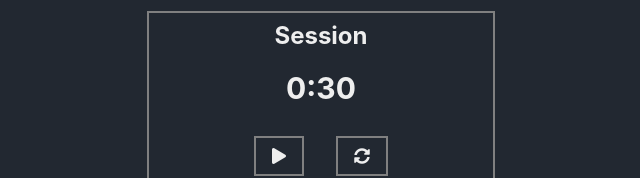
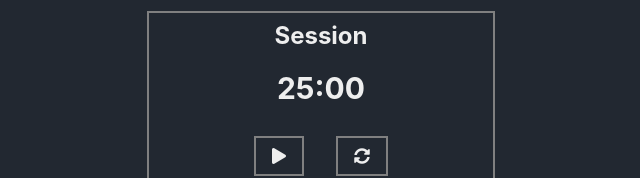
Before and after one commit to agboolaidris/build_clock, a React (Create React App) app: page / in a window 1280 px wide. Shown: the part 369-547 px from the top of the page, without its empty margins (319-959 px from the left). Built offline with nearby package versions, Linux system fonts and the light colour scheme.

Commit message:
update files

```diff
--- a/src/App.js
+++ b/src/App.js
@@ -12,8 +12,10 @@ function App() {
   isPlaying:false
 
   })
-  const [clock_count, Setclock_count] = useState(state.session_count*60);
+
+  const [clock_count, Setclock_count] = useState(25*60);
   const [interval, setinterval] = useState(undefined)
+
 
   const break_increment = () => {
     setstate({
@@ -47,9 +49,9 @@ function App() {
     }
   };
 
+
  //handle clock_count value
-
-  const handle_clock_count = ()=>{
+ const handle_clock_count = ()=>{
     Setclock_count(prev=>prev - 1)
 
  }
@@ -67,7 +69,7 @@ function App() {
 
   // handle the pause and play button
   const pause_play = ()=>{
-
+      Setclock_count(state.session_count * 60)
       const {isPlaying} = state;
       if(isPlaying){
        setstate({
@@ -91,7 +93,7 @@ function App() {
 //handle reset button
 
 const reset = ()=>{
-  Setclock_count(state.session_count*60)
+  Setclock_count(25*60)
     clearInterval(interval)
     setstate({
       ...state,
@@ -107,7 +109,7 @@ if(clock_count===0){
     current_timer:state.current_timer==='Session' ? 'Break' : 'Session',
   })
 
-  Setclock_count(state.current_timer==='Session' ? state.session_count*60 : state.break_count*60)
+  Setclock_count(state.current_timer !=='Session' ? state.session_count*60 : state.break_count*60)
   console.log(state.current_timer)
 }
 }
```
Also changed, not shown: 1 other file (tests, documents, lock files or other folders).
